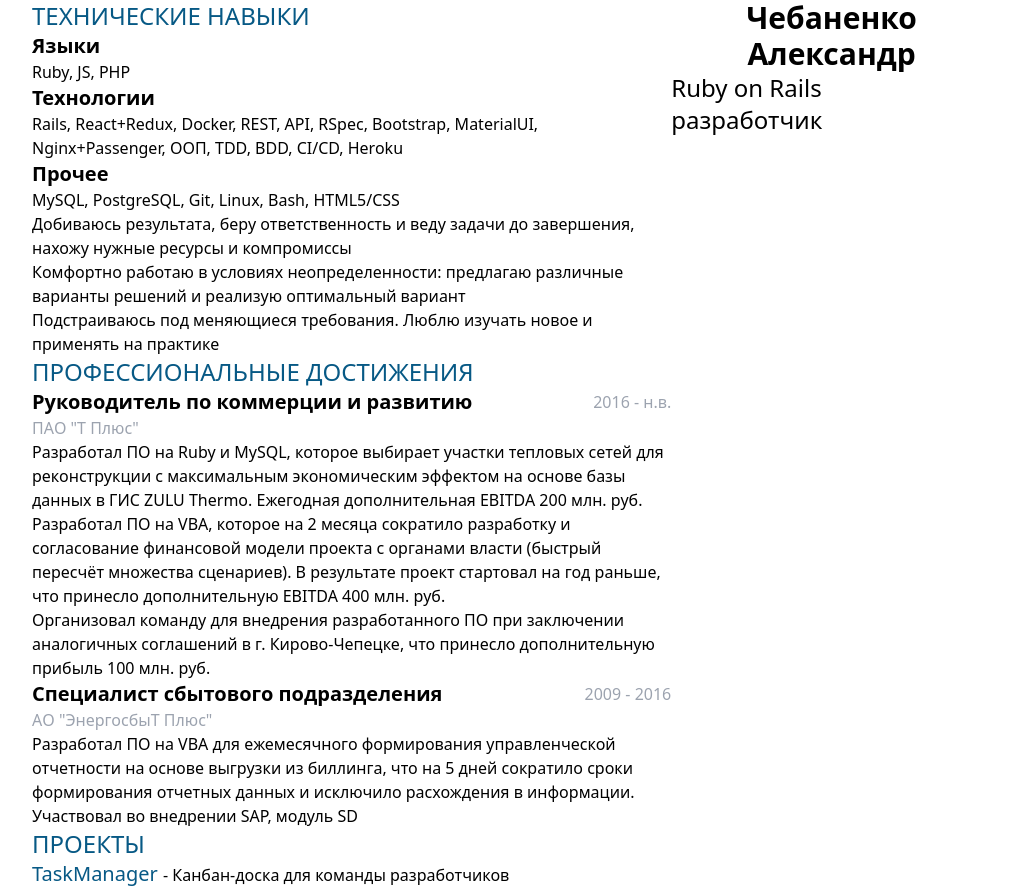
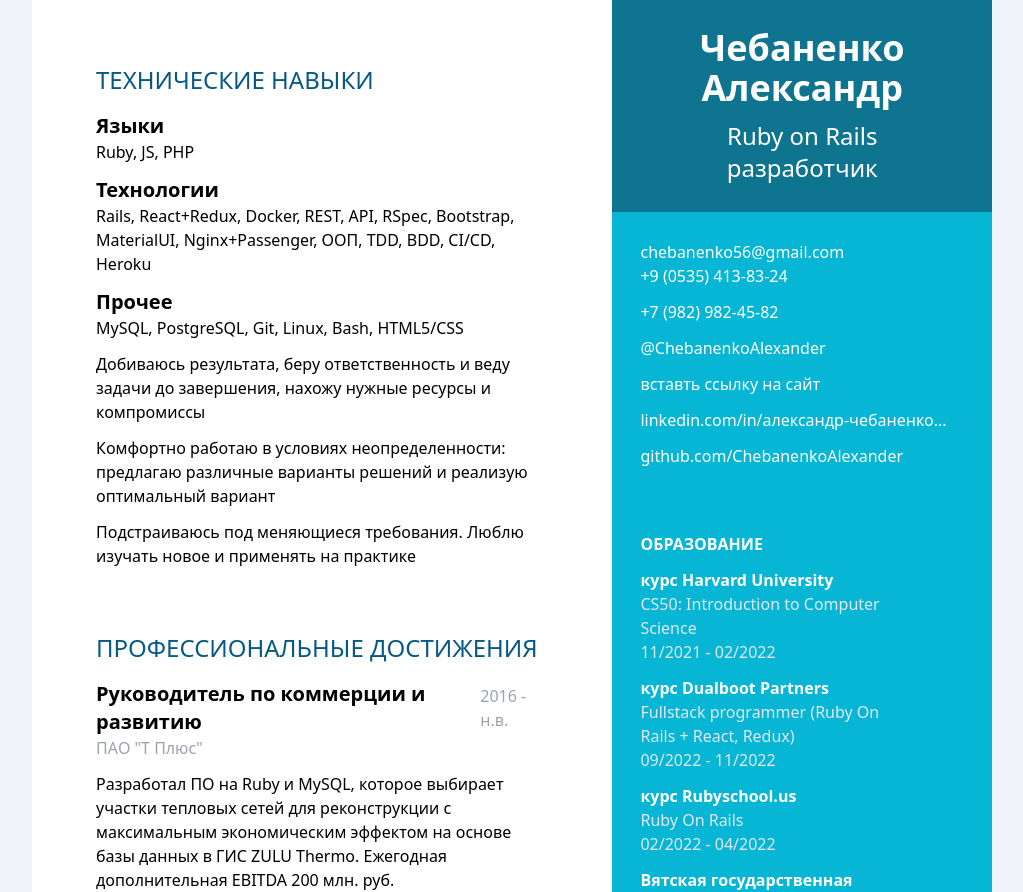
Before and after one commit to ChebanenkoAlexander/cv, a Next.js app: page / in a window 1280 px wide. Shown: the top 892 px of the page, without its empty margins (128-1151 px from the left). Built offline with nearby package versions, Linux system fonts and the light colour scheme.

Commit message:
adding links

```diff
--- a/pages/index.js
+++ b/pages/index.js
@@ -2,37 +2,40 @@ import Head from "next/head";
 
 export default function Home() {
   return (
-    <body>
+    <body className=" bg-slate-100 ">
       <Head>
         <title>Chebanenko Aleksandr</title>
       </Head>
 
       <main>
-        <div className="mx-auto w-[960px] flex flex-row">
-          <div className="w-[690px]">
-            <h2 className="text-2xl text-sky-800">ТЕХНИЧЕСКИЕ НАВЫКИ</h2>
+        <div className="mx-auto w-auto md:w-[960px] flex flex-col md:flex-row">
+          <div className="w-[690px] p-16  bg-white">
+            <h2 className="text-2xl text-sky-800 mb-4">ТЕХНИЧЕСКИЕ НАВЫКИ</h2>
             <h3 className="font-semibold text-xl">Языки</h3>
-            <p>Ruby, JS, PHP</p>
+            <p className="mb-3">Ruby, JS, PHP</p>
+
             <h3 className="font-semibold text-xl">Технологии</h3>
-            <p>
+            <p className="mb-3">
               Rails, React+Redux, Docker, REST, API, RSpec, Bootstrap,
               MaterialUI, Nginx+Passenger, ООП, TDD, BDD, CI/CD, Heroku
             </p>
             <h3 className="font-semibold text-xl">Прочее</h3>
-            <p>MySQL, PostgreSQL, Git, Linux, Bash, HTML5/CSS</p>
-            <p>
+            <p className="mb-3">
+              MySQL, PostgreSQL, Git, Linux, Bash, HTML5/CSS
+            </p>
+            <p className="mb-3">
               Добиваюсь результата, беру ответственность и веду задачи до
               завершения, нахожу нужные ресурсы и компромиссы
             </p>
-            <p>
+            <p className="mb-3">
               Комфортно работаю в условиях неопределенности: предлагаю различные
               варианты решений и реализую оптимальный вариант
             </p>
-            <p>
+            <p className="mb-16">
               Подстраиваюсь под меняющиеся требования. Люблю изучать новое и
               применять на практике
             </p>
-            <h2 className="text-2xl text-sky-800">
+            <h2 className="text-2xl text-sky-800 mb-4">
               ПРОФЕССИОНАЛЬНЫЕ ДОСТИЖЕНИЯ
             </h2>
             <div className="flex flex-row justify-between items-center">
@@ -41,20 +44,20 @@ export default function Home() {
               </h3>
               <div className="text-gray-400">2016 - н.в.</div>
             </div>
-            <div className="text-gray-400">ПАО "Т Плюс" </div>
-            <p>
+            <div className="text-gray-400 mb-3">ПАО "Т Плюс" </div>
+            <p className="mb-3">
               Разработал ПО на Ruby и MySQL, которое выбирает участки тепловых
               сетей для реконструкции с максимальным экономическим эффектом на
               основе базы данных в ГИС ZULU Thermo. Ежегодная дополнительная
               EBITDA 200 млн. руб.
             </p>
-            <p>
+            <p className="mb-3">
               Разработал ПО на VBA, которое на 2 месяца сократило разработку и
               согласование финансовой модели проекта с органами власти (быстрый
               пересчёт множества сценариев). В результате проект стартовал на
               год раньше, что принесло дополнительную EBITDA 400 млн. руб.
             </p>
-            <p>
+            <p className="mb-3">
               Организовал команду для внедрения разработанного ПО при заключении
               аналогичных соглашений в г. Кирово-Чепецке, что принесло
               дополнительную прибыль 100 млн. руб.
@@ -65,34 +68,105 @@ export default function Home() {
               </h3>
               <div className="text-gray-400">2009 - 2016</div>
             </div>
-            <div className="text-gray-400">АО "ЭнергосбыТ Плюс"</div>
-            <p>
+            <div className="text-gray-400 mb-3">АО "ЭнергосбыТ Плюс"</div>
+            <p className="mb-3">
               Разработал ПО на VBA для ежемесячного формирования управленческой
               отчетности на основе выгрузки из биллинга, что на 5 дней сократило
               сроки формирования отчетных данных и исключило расхождения в
               информации.
             </p>
-            <p>Участвовал во внедрении SAP, модуль SD</p>
-            <h2 className="text-2xl text-sky-800">ПРОЕКТЫ</h2>
+            <p className="mb-16">Участвовал во внедрении SAP, модуль SD</p>
+            <h2 className="text-2xl text-sky-800 mb-4">ПРОЕКТЫ</h2>
             <p>
               <span className="text-xl text-sky-800">
                 <a href="https://board.ovsyannikov.dev/">TaskManager </a>
               </span>
               - Канбан-доска для команды разработчиков
             </p>
-            <p>
+            <p className="mb-3">
               Здесь можно создавать задачи, поручать их членам команды и
               перемещать их между колонками в соответствии с жизненным циклом
             </p>
-            <p>Используемые технологии:</p>
+            <p className="mb-3">Используемые технологии:</p>
             <p>
               Ruby on Rails, ReactJS, Redux, Docker, PostgreSQL, MaterialUI,
               TDD, API, Rspec, деплой на VPS, Nginx + Passenger
             </p>
           </div>
-          <div className="">
-            <h2 className="text-3xl font-bold text-center">Чебаненко Александр</h2>
-            <h3 className="text-2xl">Ruby on Rails <br/> разработчик</h3>
+          <div className="text-white">
+            <div className="bg-cyan-700 p-7 text-center">
+              <h2 className="text-4xl font-bold mb-3">Чебаненко Александр</h2>
+              <h3 className="text-2xl">
+                Ruby on Rails <br /> разработчик
+              </h3>
+            </div>
+            <div className="bg-cyan-500 p-7">
+              <p className="text-centr">
+                <a href="mailto: chebanenko56@gmail.com">
+                  chebanenko56@gmail.com
+                </a>
+              </p>
+              <p className="mb-3">
+                <a href="tel: +905354138324">+9 (0535) 413-83-24</a>
+              </p>
+              <p className="mb-3">
+                <a href="https://wa.me/79829824582?text=%D0%9F%D1%80%D0%B8%D0%B2%D0%B5%D1%82!%20%20%D0%9C%D1%8B%20%D0%B3%D0%BE%D1%82%D0%BE%D0%B2%D1%8B%20%D1%82%D0%B5%D0%B1%D1%8F%20%D0%B2%D0%B7%D1%8F%D1%82%D1%8C%20%D0%B8%20%D0%BF%D1%80%D0%B5%D0%B4%D0%BB%D0%BE%D0%B6%D0%B8%D1%82%D1%8C%20%D0%BE%D1%82%D0%BB%D0%B8%D1%87%D0%BD%D1%8B%D0%B5%20%D1%83%D1%81%D0%BB%D0%BE%D0%B2%D0%B8%D1%8F!">
+                  +7 (982) 982-45-82
+                </a>
+              </p>
+              <p className="mb-3">
+                <a href="https://t.me/ChebanenkoAlexander">
+                  @ChebanenkoAlexander
+                </a>
+              </p>
+              <p className="mb-3">
+                <a href="">вставть ссылку на сайт</a>
+              </p>
+              <p className="mb-3">
+                <a href="https://www.linkedin.com/in/%D0%B0%D0%BB%D0%B5%D0%BA%D1%81%D0%B0%D0%BD%D0%B4%D1%80-%D1%87%D0%B5%D0%B1%D0%B0%D0%BD%D0%B5%D0%BD%D0%BA%D0%BE-780770255/">
+                  linkedin.com/in/александр-чебаненко...
+                </a>
+              </p>
+              <p className="mb-16">
+                <a href="https://github.com/ChebanenkoAlexander">
+                  github.com/ChebanenkoAlexander
+                </a>
+              </p>
+              <p className="mb-3 font-bold">ОБРАЗОВАНИЕ</p>
+              <p className="font-bold">курс Harvard University</p>
+              <p className="mb-3 text-slate-200">
+                CS50: Introduction to Computer <br />
+                Science
+                <br /> 11/2021 - 02/2022
+              </p>
+              <p className="font-bold">курс Dualboot Partners</p>
+              <p className="mb-3 text-slate-200">
+                Fullstack programmer (Ruby On <br />
+                Rails + React, Redux) <br />
+                09/2022 - 11/2022
+              </p>
+              <p className="font-bold">курс Rubyschool.us</p>
+              <p className="mb-3 text-slate-200">
+                Ruby On Rails
+                <br /> 02/2022 - 04/2022
+              </p>
+              <p className="font-bold">
+                Вятская государственная <br />
+                сельскохозяйственная
+                <br /> академия
+              </p>
+              <p className="mb-16 text-slate-200">
+                Информатика,
+                <br /> Информационные технологии
+                <br /> в экономике (5.0/5.0)
+                <br />
+                1998 - 2003
+              </p>
+
+              <p className="mb-3 font-bold">ЯЗЫКИ</p>
+              <p className="mb-16">English (B1)</p>
+              <p className="font-bold">СКАЧАТЬ PDF</p>
+            </div>
           </div>
         </div>
       </main>
```
